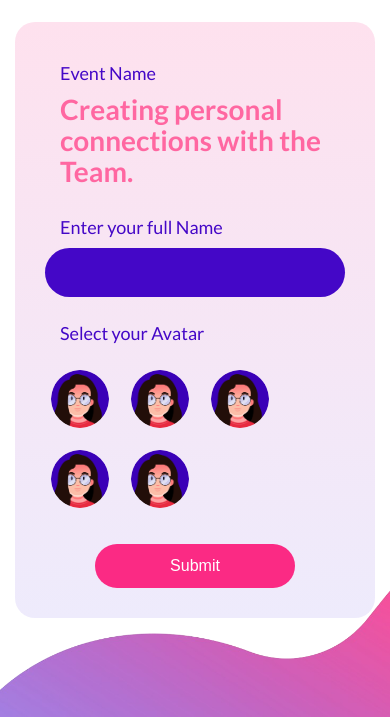
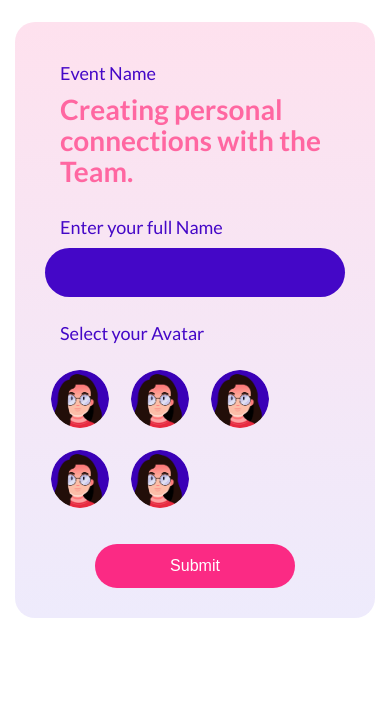
Before and after one commit to sunitakatoch/OFC-Screen, a plain HTML site: page index.html in a window 390 px wide. Shown: the part 127-844 px from the top of the page. Drawn offline with Linux system fonts and the light colour scheme.

Commit message:
update: wrapper shape

```diff
--- a/style.css
+++ b/style.css
@@ -54,6 +54,7 @@ input:focus-visible{outline: 0;}
     .form-sec{padding: 30px;}
     .avatar-sec img{max-width: 70px;}
     .main-screen {padding-top:0px;}
+    .wrapper:after{display: none;}
 }
 @media only screen and (max-width:375px){
     .form-sec { padding: 30px 20px;}
```
